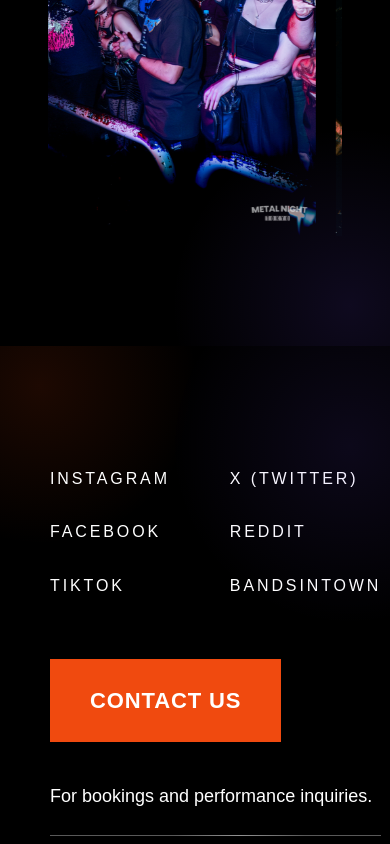
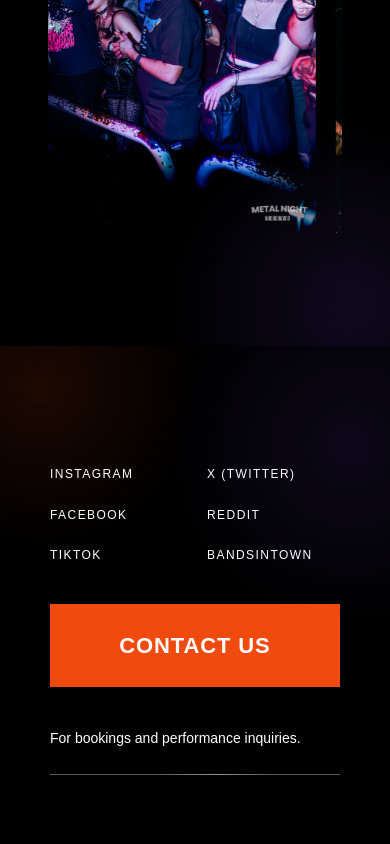
Before and after one commit to emonighttokyo/emo-night-website, a Next.js app: page / in a window 390 px wide. Shown: the part 3029-3873 px from the top of the page. Built offline with nearby package versions, Linux system fonts and the light colour scheme.

Commit message:
Update globals.css

```diff
--- a/app/globals.css
+++ b/app/globals.css
@@ -815,3 +815,36 @@ html {
     opacity: 0.9;
   }
 }
+@media (max-width: 768px) {
+  .bottom-grid {
+    grid-template-columns: 1fr;
+    gap: 40px;
+  }
+
+  .bottom-left {
+    display: grid;
+    grid-template-columns: 1fr 1fr;
+    gap: 24px;
+  }
+
+  .social-col {
+    gap: 24px;
+  }
+
+  .social-col a {
+    font-size: 12px;
+    letter-spacing: 0.12em;
+    line-height: 1.4;
+    word-break: break-word;
+  }
+
+  .bottom-contact-button {
+    width: 100%;
+    text-align: center;
+  }
+
+  .contact-text {
+    font-size: 14px;
+    line-height: 1.6;
+  }
+}
```
